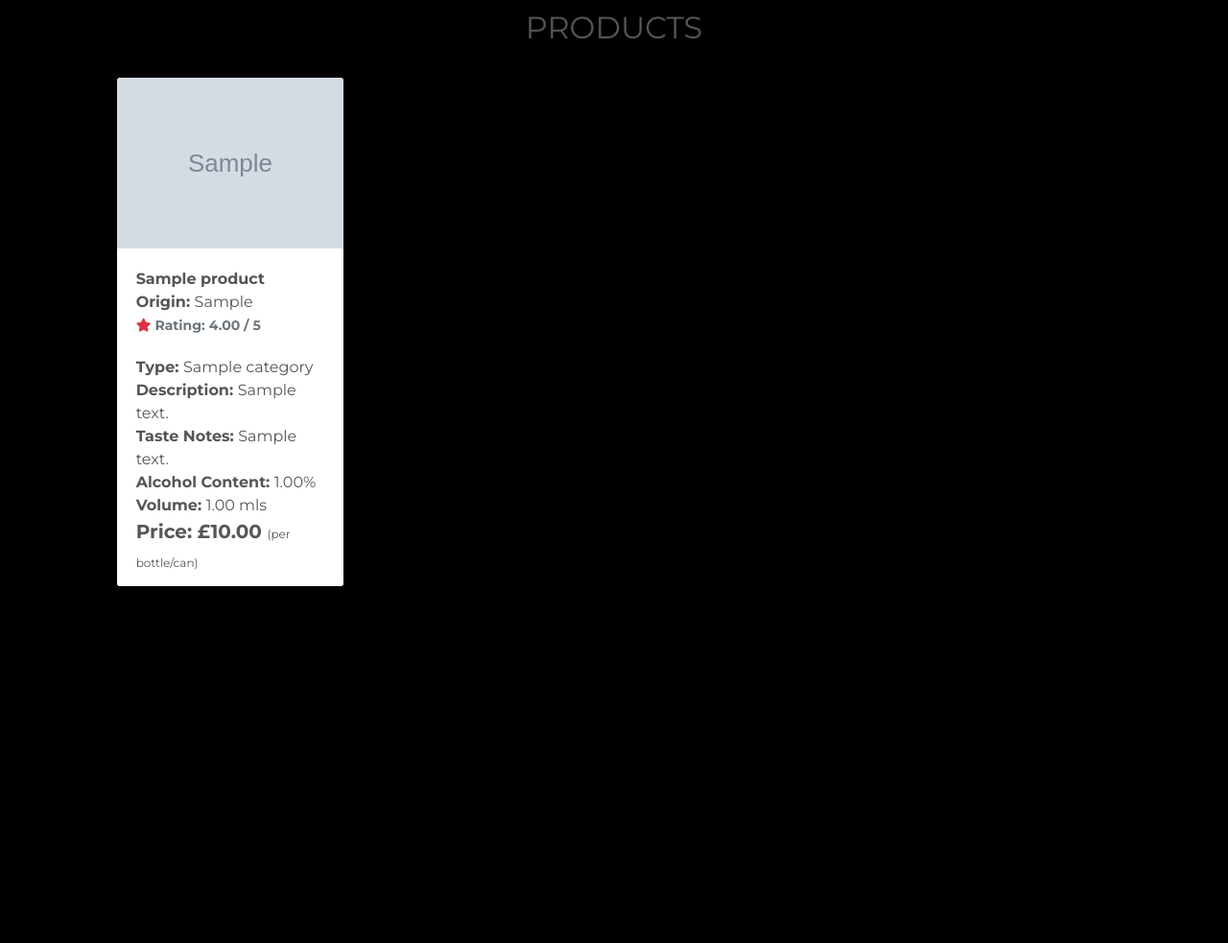
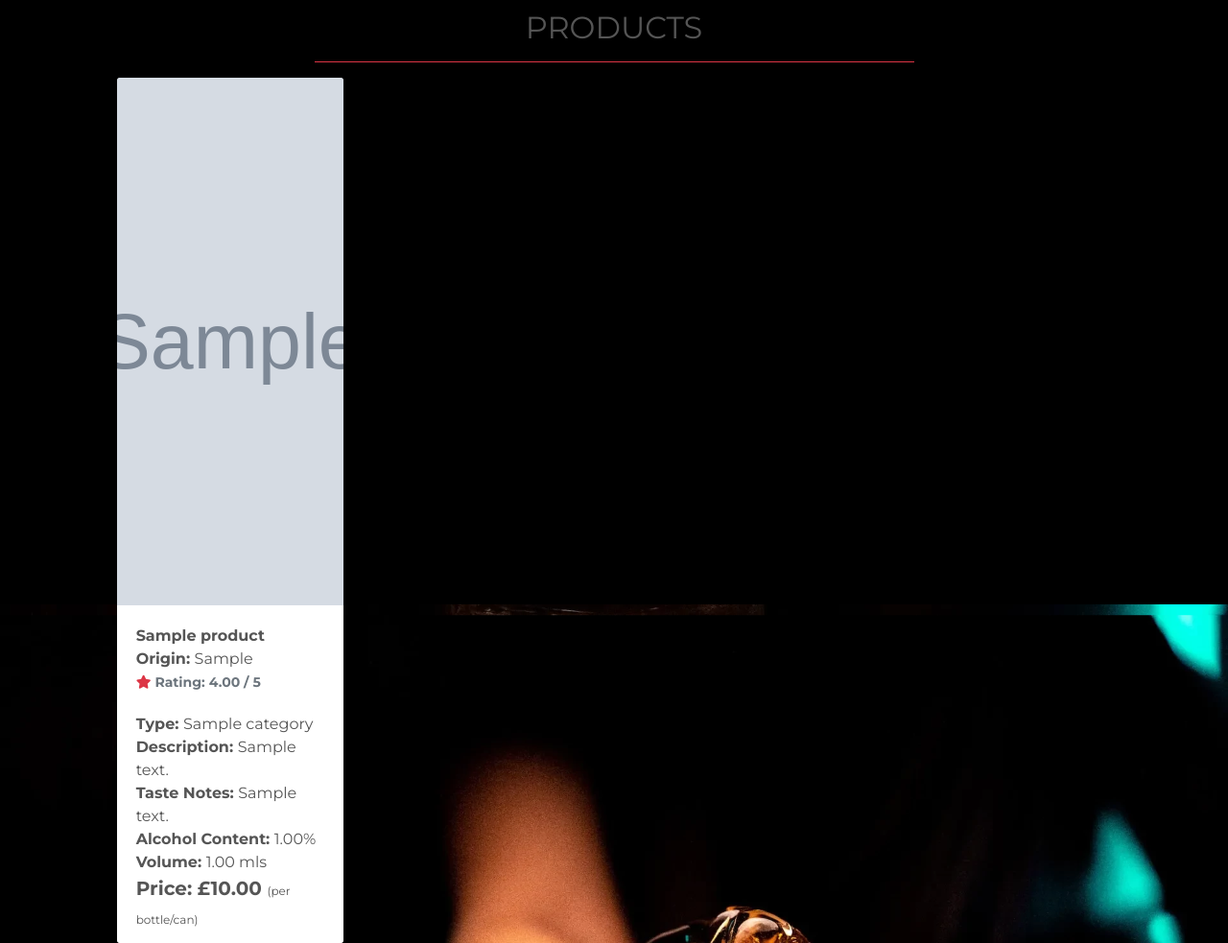
Before and after one commit to MJstephenson/Shopping-app, a Django app: page /products/ in a window 1280 px wide. Shown: the part 170-1153 px from the top of the page at 96% size. Before the commit the page ends 781 px from the top, so only its background shows below. Run offline with Django 3.2, Linux system fonts and the light colour scheme; tables that the repository leaves empty hold one stand-in row (values such as "Sample post"); grey boxes marked "Sample" are stand-in pictures; some libraries are stand-ins or nearby versions.

Commit message:
Resize image container & style br lines

```diff
--- a/products/templates/products/products.html
+++ b/products/templates/products/products.html
@@ -14,8 +14,8 @@
     <div class="container-fluid">
         <div class="row">
             <div class="col text-center mt-3">
-                <h2 class="logo-font">Products</h2>
-                <hr class="w-50 mb-1">
+                <h2 class="logo-font margin-top">Products</h2>
+                <hr class="w-50 mb-1 hr-danger">
             </div>
         </div>
         <div class="row">
@@ -26,12 +26,12 @@
                         <div class="col-sm-6 col-md-6 col-lg-4 col-xl-3">
                             <div class="card h-100 border-0">
                                 {% if product.image %}
-                                <a href="">
-                                    <img class="card-img-top img-fluid" src="{{ product.image.url }}" alt="{{ product.name }}">
+                                <a href="" class="overflow-hidden">
+                                    <img class="card-img-top img-fluid d-block fixed-height" src="{{ product.image.url }}" alt="{{ product.name }}">
                                 </a>
                                 {% else %}
-                                <a href="">
-                                    <img class="card-img-top img-fluid" src="{{ MEDIA_URL }}noimage.png" alt="{{ product.name }}">
+                                <a href="" class="overflow-hidden">
+                                    <img class="card-img-top img-fluid d-block fixed-height" src="{{ MEDIA_URL }}noimage.png" alt="{{ product.name }}">
                                 </a>
                                 {% endif %}
                                 <div class="card-body pb-0">
@@ -62,23 +62,23 @@
                             </div>
                         </div>
                         {% if forloop.counter|divisibleby:1 %}
-                            <div class="col-12 d-sm-none mb-5">
-                                <hr>
+                            <div class="col-12 d-sm-none mb-5 text-danger">
+                                <hr class="hr-danger">
                             </div>
                         {% endif %}
                         {% if forloop.counter|divisibleby:2 %}
                             <div class="col-12 d-none d-sm-block d-md-block d-lg-none mb-5">
-                                <hr>
+                                <hr class="hr-danger">
                             </div>
                         {% endif %}
                         {% if forloop.counter|divisibleby:3 %}
                             <div class="col-12 d-none d-lg-block d-xl-none mb-5">
-                                <hr>
+                                <hr class="hr-danger">
                             </div>
                         {% endif %}
                         {% if forloop.counter|divisibleby:4 %}
                             <div class="col-12 d-none d-xl-block mb-5">
-                                <hr>
+                                <hr class="hr-danger">
                             </div>
                         {% endif %}
                     {% endfor %}
--- a/static/css/base.css
+++ b/static/css/base.css
@@ -130,6 +130,21 @@ body {
     z-index: -1;
 }
 
+.hr-danger {
+    border-color: #dc3545;
+}
+
+/* for image sizes on product page */
+.fixed-height {
+    height: 550px;
+    object-fit: cover;
+}
+
+.margin-top
+        {
+            margin-top: 220px;
+        }
+
 /* -------------------------------- Media Queries */
 
 /* Slightly larger container on xl screens */
@@ -170,6 +185,11 @@ body {
     #cta-text {
         font-size: 60px;
     }
+
+    .margin-top
+        {
+            margin-top: 0px;
+        }
 }
 
 @media (min-width: 768px) {
@@ -182,4 +202,6 @@ body {
     #home-cta {
         margin-top: 200px;
     }
+
+
 }
```
